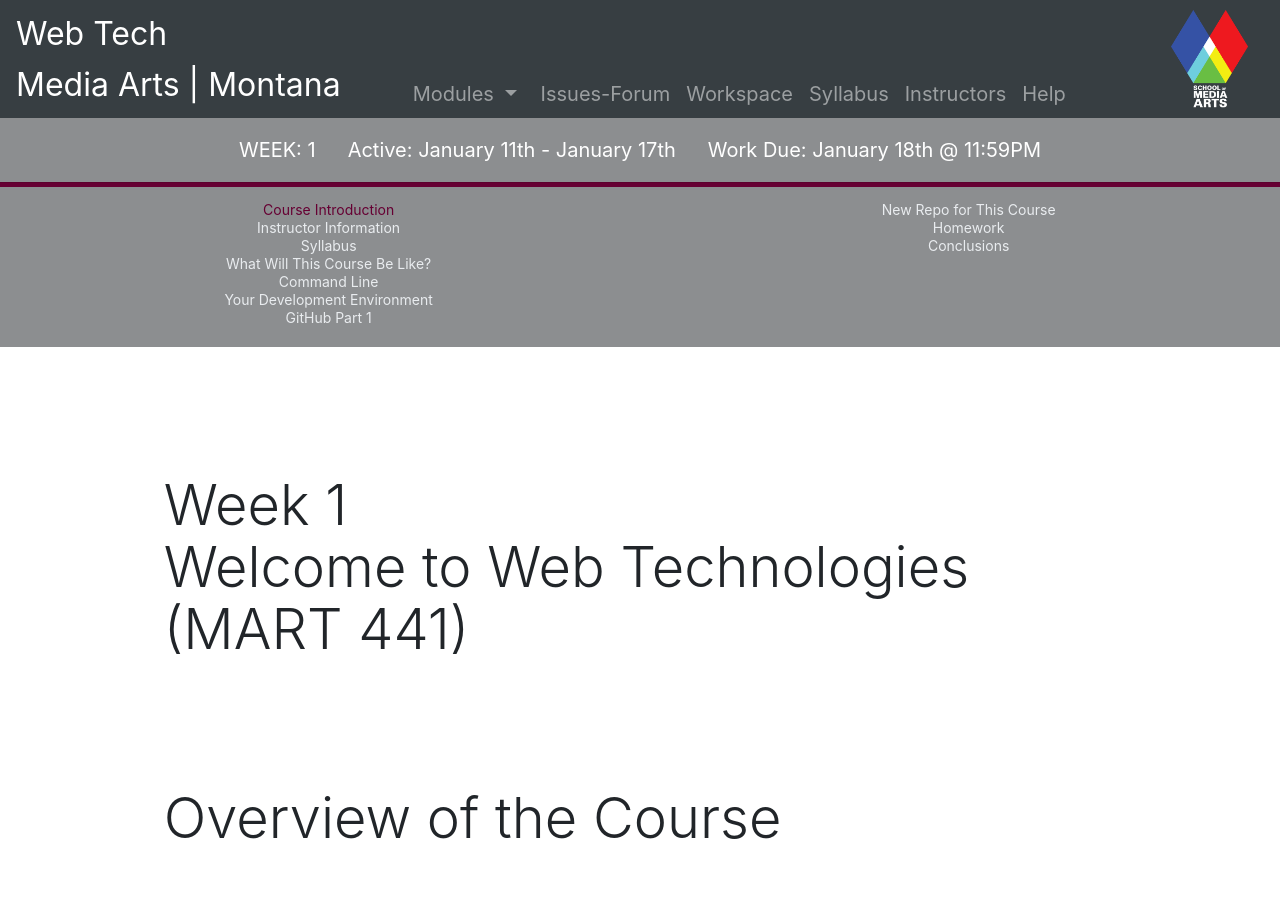
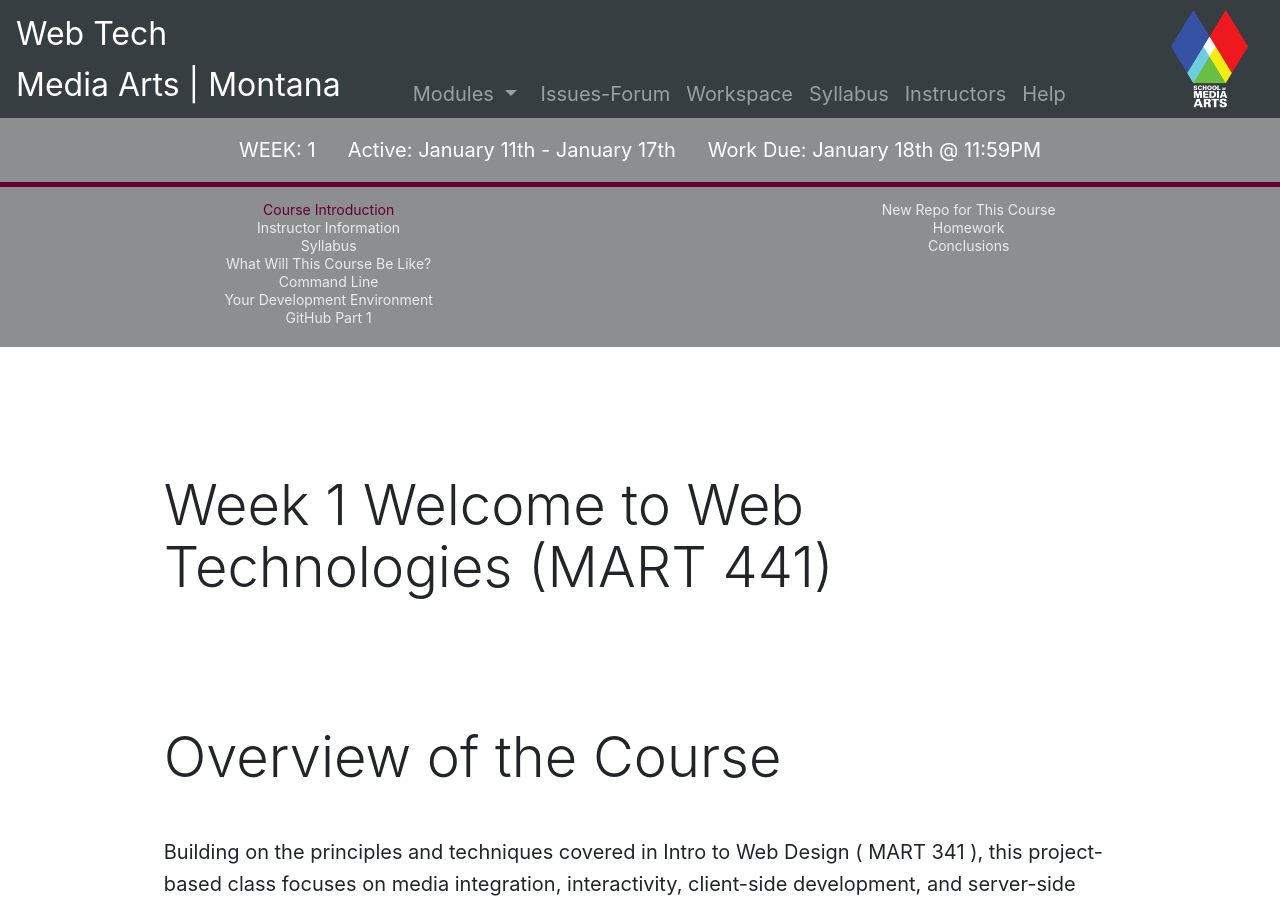
Before and after one commit to Montana-Media-Arts/441-web-tech-Spring2021-course, a Jekyll site: the page built from modules/week-1/_posts/2000-01-01-welcome.md, in a window 1280 px wide and 900 px high. Built offline with Jekyll 4.4.1, drawn with Linux system fonts in a browser that asks for light colours; nearby versions of some CDN libraries.

```diff
--- a/modules/week-1/_posts/2000-01-01-welcome.md
+++ b/modules/week-1/_posts/2000-01-01-welcome.md
@@ -3,7 +3,7 @@ title: Course Introduction
 module: 1
 ---
 
-## Week 1<br />Welcome to Web Technologies<br />(MART 441)
+## Week 1 Welcome to Web Technologies (MART 441)
 
 ## Overview of the Course
 
```
